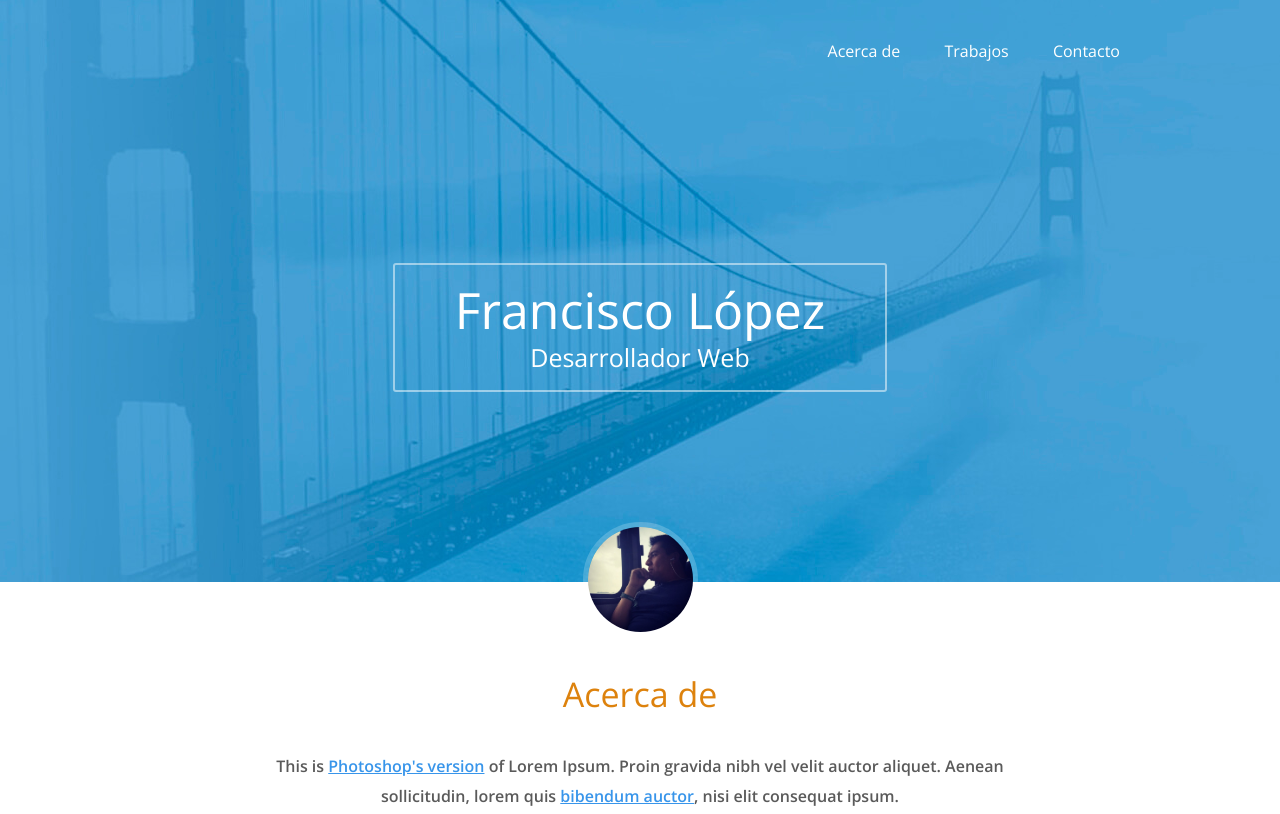
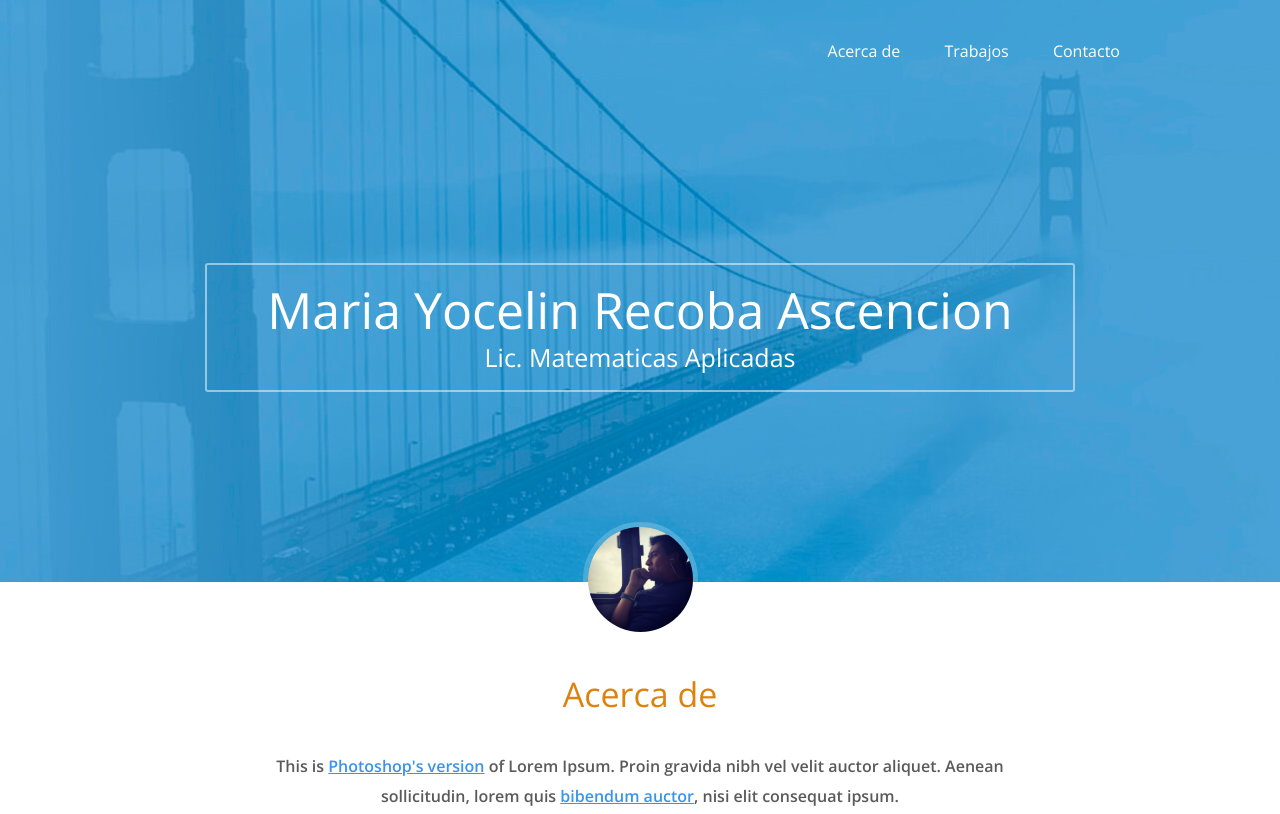
Before and after one commit to yos96/yos96.github.io, a plain HTML site: page index.html in a window 1280 px wide. Shown: the top 814 px of the page. Drawn offline with nearby package versions, Linux system fonts and the light colour scheme.

Commit message:
Update index

```diff
--- a/index.html
+++ b/index.html
@@ -20,8 +20,8 @@
 
 			<div class="contenedor-texto">
 				<div class="texto">
-					<h1 class="nombre">Francisco López</h1>
-					<h2 class="profesion">Desarrollador Web</h2>
+					<h1 class="nombre">Maria Yocelin Recoba Ascencion</h1>
+					<h2 class="profesion">Lic. Matematicas Aplicadas</h2>
 				</div>
 			</div>
 		</div>
```
